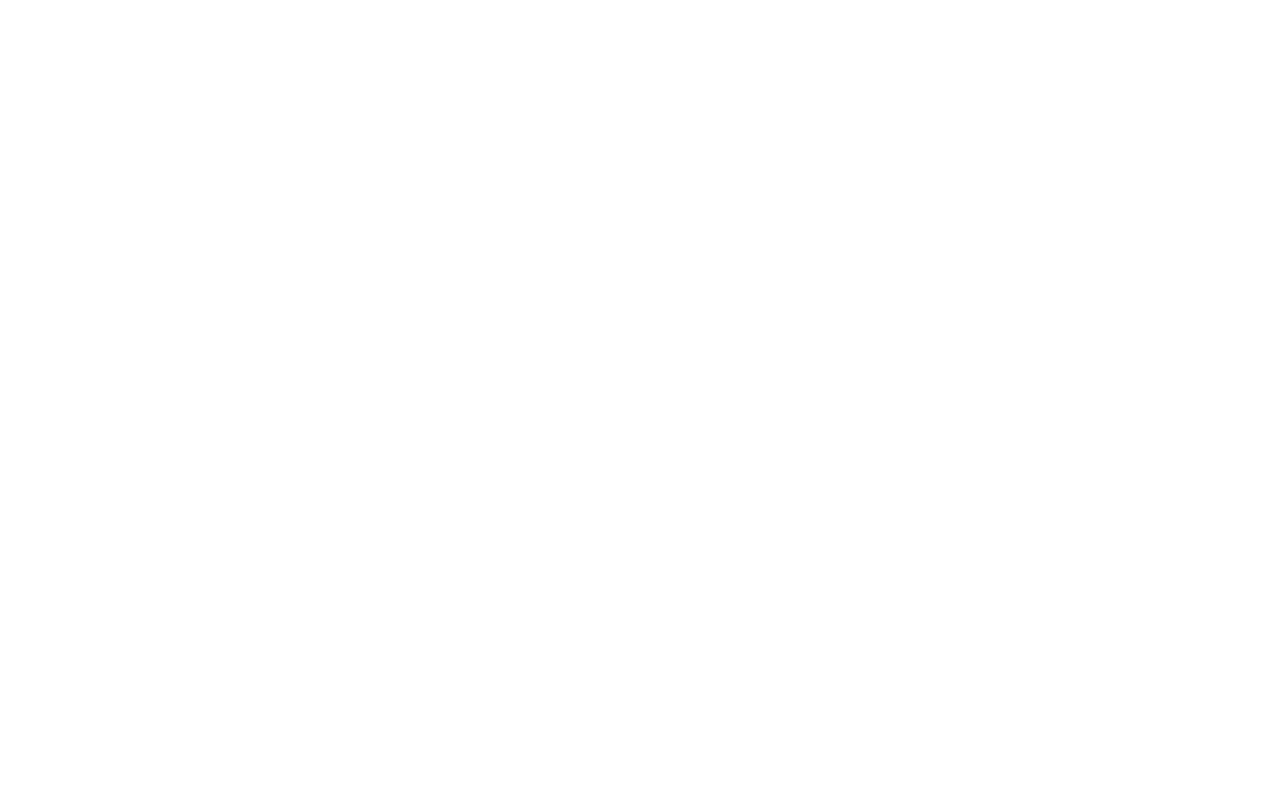
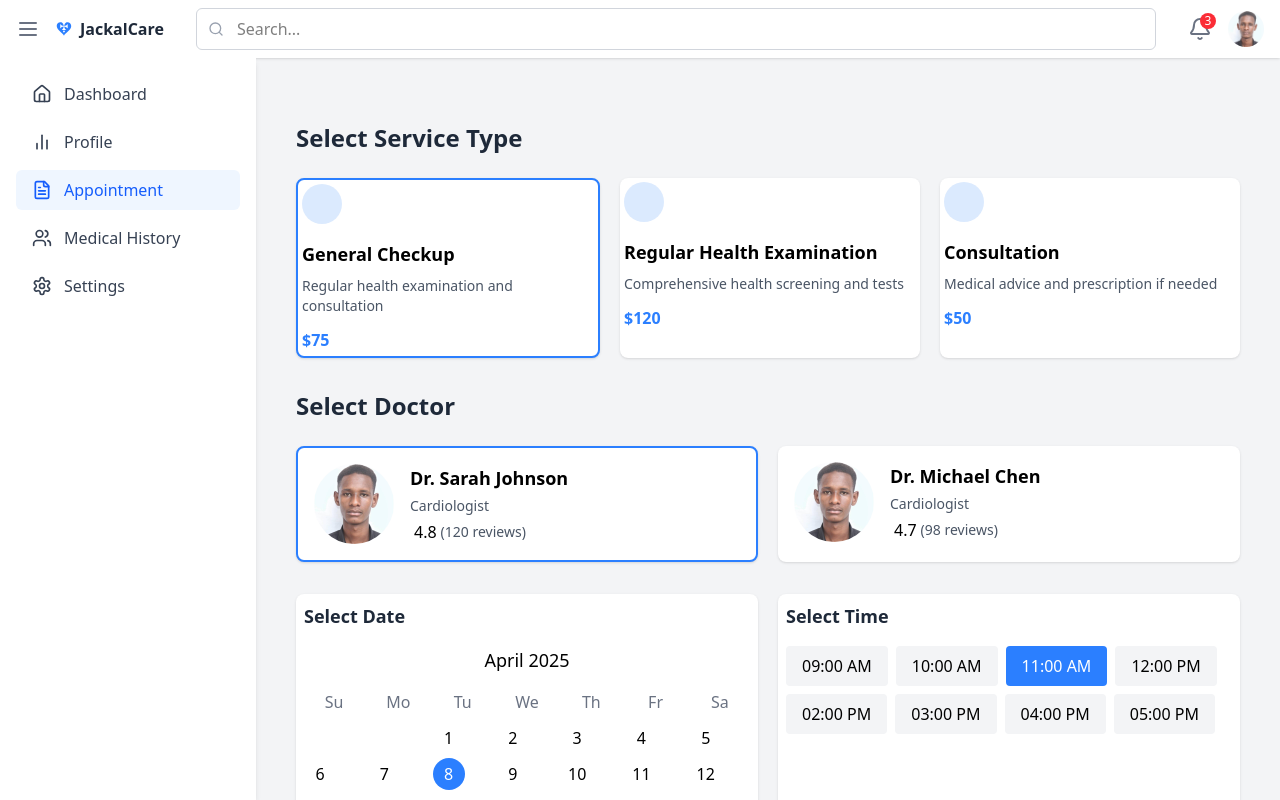
Before and after one commit to kubwimanav/jackalcare-dashboard, a React (Vite) app: page /appointment in a window 1280 px wide. Before the commit this address had no page. Built offline with nearby package versions, Linux system fonts and the light colour scheme.

Commit message:
appointmentpage

```diff
--- a/src/App.jsx
+++ b/src/App.jsx
@@ -5,6 +5,7 @@ import { BrowserRouter, Route, Routes } from 'react-router-dom'
 import DashboardHome from './components/DashboardHome'
 import SettingPage from './components/SettingPage'
 import MedicalHistoryPage from './components/MedicalHistoryPage'
+import AppointmentPage from './components/AppointmentPage'
 
 function App() {
 
@@ -16,6 +17,7 @@ function App() {
             <Route index element={<DashboardHome />} />
             <Route path="dashboard" element={<DashboardHome />} />
             <Route path="medicalhistory" element={<MedicalHistoryPage />} />
+            <Route path="appointment" element={<AppointmentPage />} />
             <Route path="setting" element={<SettingPage />} />
           </Route>
         </Routes>
--- /dev/null
+++ b/src/components/AppointmentPage.jsx
@@ -0,0 +1,230 @@
+import React, { useState } from 'react';
+import profile from '../assets/profile.jpg';
+const AppointmentPage = () => {
+  // State for selections
+  const [selectedService, setSelectedService] = useState(0);
+  const [selectedDoctor, setSelectedDoctor] = useState(0);
+  const [selectedDate, setSelectedDate] = useState(new Date());
+  const [selectedTime, setSelectedTime] = useState(2); // Index of selected time
+
+  // Sample data with real icons
+  const services = [
+    {
+      id: 0,
+      title: "General Checkup",
+      description: "Regular health examination and consultation",
+      price: 75,
+      icon: <fa-stethoscope/>
+    },
+    {
+      id: 1,
+      title: "Regular Health Examination",
+      description: "Comprehensive health screening and tests",
+      price: 120,
+      icon: "fa-heart-pulse"
+    },
+    {
+      id: 2,
+      title: "Consultation",
+      description: "Medical advice and prescription if needed",
+      price: 50,
+      icon: "fa-comment-medical"
+    }
+  ];
+
+  const doctors = [
+    { id: 0, name: "Dr. Sarah Johnson", specialty: "Cardiologist", rating: 4.8, reviews: 120 },
+    { id: 1, name: "Dr. Michael Chen", specialty: "Cardiologist", rating: 4.7, reviews: 98 }
+  ];
+
+  const timeSlots = [
+    "09:00 AM", "10:00 AM", "11:00 AM", "12:00 PM",
+    "02:00 PM", "03:00 PM", "04:00 PM", "05:00 PM"
+  ];
+
+  // Calendar helpers
+  const daysInMonth = (month, year) => new Date(year, month + 1, 0).getDate();
+  const firstDayOfMonth = (month, year) => new Date(year, month, 1).getDay();
+
+  const renderCalendar = () => {
+    const month = selectedDate.getMonth();
+    const year = selectedDate.getFullYear();
+    const daysInCurrentMonth = daysInMonth(month, year);
+    const firstDay = firstDayOfMonth(month, year);
+
+    const monthNames = ["January", "February", "March", "April", "May", "June",
+                         "July", "August", "September", "October", "November", "December"];
+
+    // Create empty cells for days before the first day of month
+    const blanks = [];
+    for (let i = 0; i < firstDay; i++) {
+      blanks.push(<div key={`blank-${i}`} className="h-8 w-8"></div>);
+    }
+
+    // Create cells for days of the month
+    const days = [];
+    for (let d = 1; d <= daysInCurrentMonth; d++) {
+      const currentDate = new Date(year, month, d);
+      const isSelected = d === selectedDate.getDate();
+      const isToday = new Date().setHours(0,0,0,0) === currentDate.setHours(0,0,0,0);
+
+      days.push(
+        <div
+          key={`day-${d}`}
+          className={`h-8 w-8 rounded-full flex items-center justify-center cursor-pointer
+            ${isSelected ? 'bg-blue-500 text-white' : isToday ? 'border border-blue-500' : 'hover:bg-blue-100'}`}
+          onClick={() => setSelectedDate(new Date(year, month, d))}
+        >
+          {d}
+        </div>
+      );
+    }
+
+    // Combine blanks and days
+    const totalSlots = [...blanks, ...days];
+
+    return (
+      <div>
+        <div className="flex justify-between items-center mb-4">
+          <button
+            className="p-1 rounded hover:bg-gray-200"
+            onClick={() => setSelectedDate(new Date(year, month - 1, 1))}
+          >
+            <i className="fa-solid fa-chevron-left"></i>
+          </button>
+          <div className="text-lg font-medium">{monthNames[month]} {year}</div>
+          <button
+            className="p-1 rounded hover:bg-gray-200"
+            onClick={() => setSelectedDate(new Date(year, month + 1, 1))}
+          >
+            <i className="fa-solid fa-chevron-right"></i>
+          </button>
+        </div>
+
+        <div className="grid grid-cols-7 gap-1 text-center mb-2">
+          {['Su', 'Mo', 'Tu', 'We', 'Th', 'Fr', 'Sa'].map(day => (
+            <div key={day} className="font-medium text-gray-500">{day}</div>
+          ))}
+        </div>
+
+        <div className="grid grid-cols-7 gap-1">
+          {totalSlots}
+        </div>
+      </div>
+    );
+  };
+
+  return (
+    <div className="bg-gray-100 min-h-screen p-4">
+      <div className="max-w-6xl mx-auto">
+        {/* First Section: Service Types */}
+        <h2 className="text-2xl font-semibold my-6 text-gray-800">Select Service Type</h2>
+        <div className="flex flex-wrap gap-5 mb-8">
+          {services.map((service, index) => (
+            <div
+              key={service.id}
+              className={`bg-white rounded-lg p-1 flex-1 min-w-64 shadow cursor-pointer transition-all hover:shadow-lg hover:-translate-y-1 ${selectedService === index ? 'border-2 border-blue-500' : ''}`}
+              onClick={() => setSelectedService(index)}
+            >
+              {/* Real icons using Font Awesome */}
+              <div className="w-10 h-10 bg-blue-100 rounded-full flex items-center justify-center mb-4">
+                <i className={`fa-solid ${service.icon} text-2xl text-blue-500`}></i>
+              </div>
+              <h3 className="text-lg font-semibold mb-2">{service.title}</h3>
+              <p className="text-gray-600 text-sm mb-3">{service.description}</p>
+              <p className="text-blue-500 font-semibold">${service.price}</p>
+            </div>
+          ))}
+        </div>
+
+        {/* Second Section: Doctor Selection */}
+        <h2 className="text-2xl font-semibold my-6 text-gray-800">Select Doctor</h2>
+        <div className="mb-8">
+          <div className="flex flex-wrap gap-5">
+            {doctors.map((doctor, index) => (
+              <div
+                key={doctor.id}
+                className={`flex bg-white rounded-lg p-4 w-full md:w-[calc(50%-10px)] shadow cursor-pointer transition-all hover:shadow-lg ${selectedDoctor === index ? 'border-2 border-blue-500' : ''}`}
+                onClick={() => setSelectedDoctor(index)}
+              >
+                <div className="w-20 h-20 bg-blue-100 rounded-full mr-4 overflow-hidden">
+                  <img src={profile} alt={doctor.name} className="w-full h-full object-cover" />
+                </div>
+                <div>
+                  <h3 className="text-lg font-semibold mb-1">{doctor.name}</h3>
+                  <p className="text-gray-600 text-sm mb-1">{doctor.specialty}</p>
+                  <div className="flex items-center gap-1">
+                    <i className="fa-solid fa-star text-yellow-400"></i>
+                    <span>{doctor.rating}</span>
+                    <span className="text-gray-600 text-sm">({doctor.reviews} reviews)</span>
+                  </div>
+                </div>
+              </div>
+            ))}
+          </div>
+        </div>
+
+        {/* Third Section: Date and Time Selection */}
+        <div className="flex flex-wrap gap-5 mb-8">
+          <div className="flex-1 min-w-72 bg-white rounded-lg p-2 shadow">
+            <h3 className="text-lg font-semibold mb-4 text-gray-800">Select Date</h3>
+            {renderCalendar()}
+          </div>
+          <div className="flex-1 min-w-72 bg-white rounded-lg p-2 shadow">
+            <h3 className="text-lg font-semibold mb-4 text-gray-800">Select Time</h3>
+            <div className="flex flex-wrap gap-2">
+              {timeSlots.map((time, index) => (
+                <div
+                  key={index}
+                  className={`py-2 px-4 rounded cursor-pointer transition-all ${selectedTime === index ? 'bg-blue-500 text-white' : 'bg-gray-100 hover:bg-blue-100'}`}
+                  onClick={() => setSelectedTime(index)}
+                >
+                  {time}
+                </div>
+              ))}
+            </div>
+          </div>
+        </div>
+
+        {/* Fourth Section: Appointment Summary */}
+        <h2 className="text-2xl font-semibold my-6 text-gray-800">Appointment Summary</h2>
+        <div className="bg-white rounded-lg p-6 shadow mb-8">
+          <div className="py-3 flex justify-between border-b border-gray-200">
+            <span className="font-semibold text-gray-600">Service</span>
+            <span className="text-gray-800">{services[selectedService].title}</span>
+          </div>
+          <div className="py-3 flex justify-between border-b border-gray-200">
+            <span className="font-semibold text-gray-600">Doctor</span>
+            <span className="text-gray-800">{doctors[selectedDoctor].name} ({doctors[selectedDoctor].specialty})</span>
+          </div>
+          <div className="py-3 flex justify-between border-b border-gray-200">
+            <span className="font-semibold text-gray-600">Date & Time</span>
+            <span className="text-gray-800">
+              {selectedDate.toLocaleDateString('en-US', { month: 'long', day: 'numeric', year: 'numeric' })} at {timeSlots[selectedTime]}
+            </span>
+          </div>
+          <div className="py-3 flex justify-between border-b border-gray-200">
+            <span className="font-semibold text-gray-600">Duration</span>
+            <span className="text-gray-800">45 minutes</span>
+          </div>
+          <div className="py-3 flex justify-between">
+            <span className="font-semibold text-gray-600">Price</span>
+            <span className="text-lg font-semibold text-blue-500">${services[selectedService].price}</span>
+          </div>
+        </div>
+
+        {/* Button Container - on right side */}
+        <div className="flex justify-end gap-4 mt-6">
+          <button className="px-6 py-3 bg-gray-100 text-gray-600 font-semibold rounded border border-gray-300 hover:bg-gray-200 transition-all">
+            Back
+          </button>
+          <button className="px-4 py-2 rounded-2xl bg-blue-500 text-white font-semibold rounded hover:bg-blue-600 transition-all">
+            Confirm Booking
+          </button>
+        </div>
+      </div>
+    </div>
+  );
+};
+
+export default AppointmentPage;
--- a/src/components/Sidebar.jsx
+++ b/src/components/Sidebar.jsx
@@ -10,30 +10,28 @@ const Sidebar = ({ isOpen }) => {
     {
       name: "Dashboard",
       path: "/",
-          icon: <Home className="h-5 w-5 mr-3" />
+      icon: <Home className="h-5 w-5 mr-3" />,
     },
     {
-      name: "Analytics",
-      path: "/analytics",
+      name: "Profile",
+      path: "/Profile",
       icon: <BarChart2 className="h-5 w-5 mr-3" />,
     },
     {
-      name: "Reports",
-      path: "/reports",
+      name: "Appointment",
+      path: "/appointment",
       icon: <FileText className="h-5 w-5 mr-3" />,
     },
     {
       name: "Medical History",
       path: "/medicalhistory",
-          icon: <Users className="h-5 w-5 mr-3" />
+      icon: <Users className="h-5 w-5 mr-3" />,
     },
     {
       name: "Settings",
       path: "/setting",
       icon: <Settings className="h-5 w-5 mr-3" />,
     },
-
-
   ];
 
   return (
```
Lines whose indentation alone changed are shown as unchanged.
